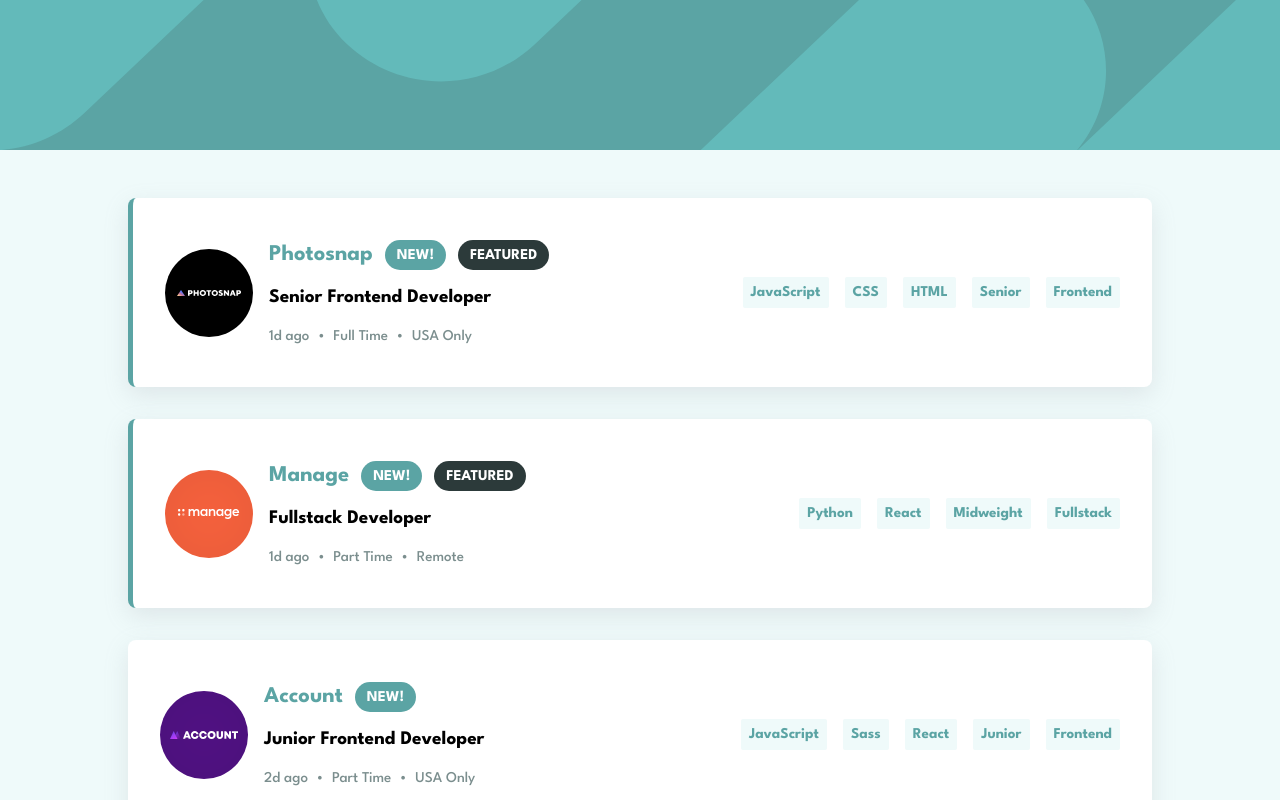
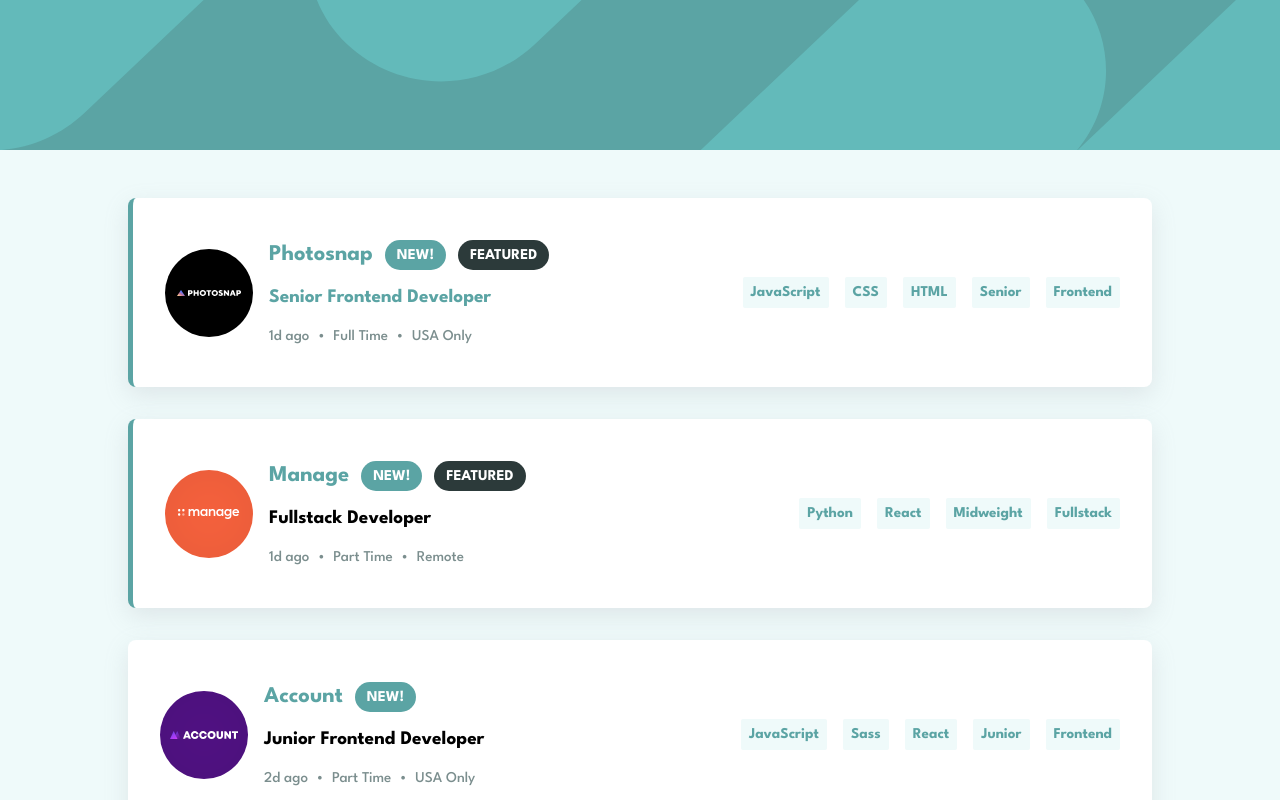
Before and after one commit to Matej-ch/job-listings-with-filtering, a React (Vite) app: page / in a window 1280 px wide. In both pictures the pointer is over the element "Senior Frontend Developer". Shown: the top 800 px of the page. Built offline with nearby package versions, Linux system fonts and the light colour scheme.

Commit message:
hove states

```diff
--- a/src/JobListing.scss
+++ b/src/JobListing.scss
@@ -50,6 +50,13 @@ article {
     font-size: 1.2rem;
     padding-top: 0.75rem;
     padding-bottom: 0.75rem;
+    transition: color 300ms;
+
+    cursor: pointer;
+
+    &:hover {
+      color: var(--clr-primary);
+    }
   }
 
   .list-items {
--- a/src/JobTag.scss
+++ b/src/JobTag.scss
@@ -4,9 +4,12 @@
   background-color: var(--clr-background);
   border-radius: 2px;
   padding: 0.25rem 0.5rem;
+  transition: background-color 300ms, color 300ms;
 
   &:hover {
     cursor: pointer;
+    color: white;
+    background-color: var(--clr-primary);
   }
 }
 
```
